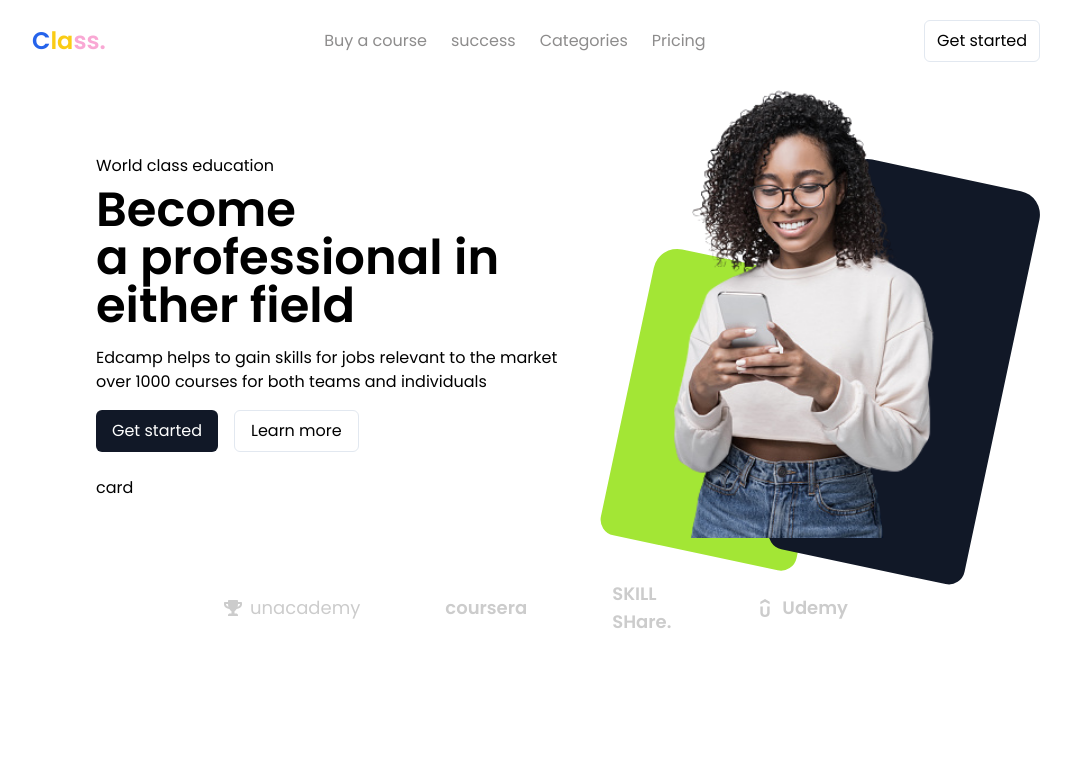
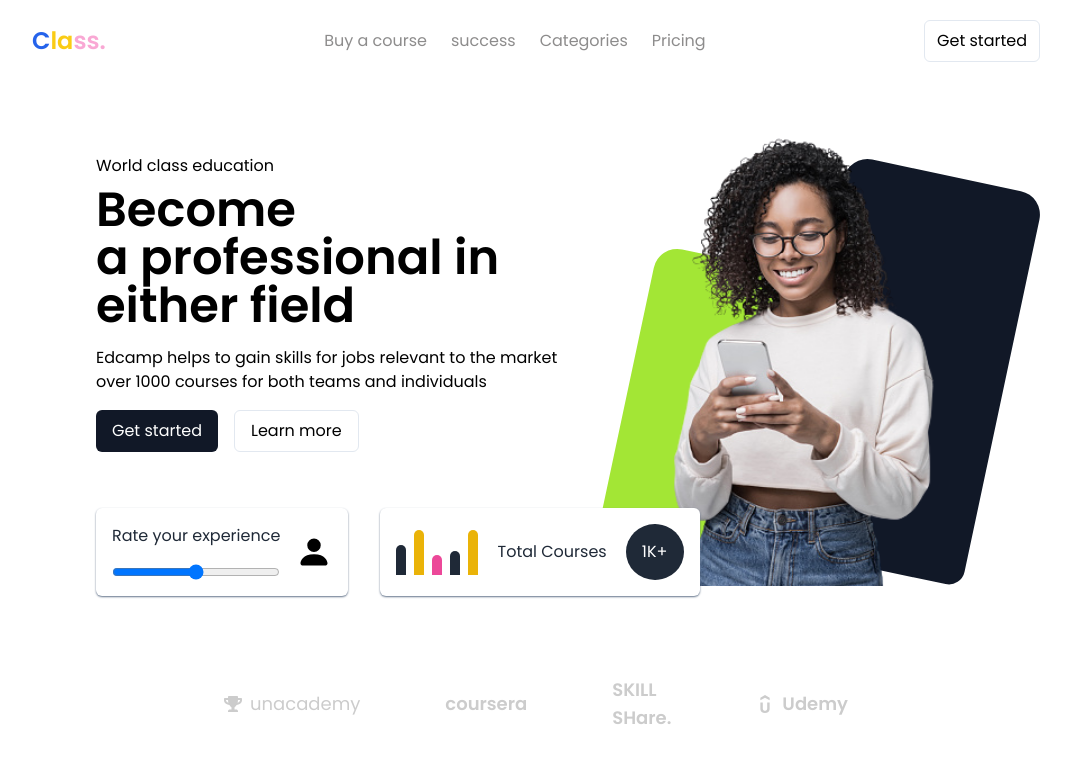
Before and after one commit to mjay0100/steamledge-class, a React (Vite) app: page / in a window 1280 px wide. Shown: the top 762 px of the page, without its empty margins (104-1175 px from the left). Built offline with nearby package versions, Linux system fonts and the light colour scheme.

Commit message:
added all the card to a component

```diff
--- a/src/Components/Card.jsx
+++ b/src/Components/Card.jsx
@@ -1,7 +1,30 @@
 import { BsPersonFill } from "react-icons/bs";
 
 const Card = () => {
-  return <div>card</div>;
+  return (
+    <div className="flex gap-[2rem] z-10 pointer">
+      <div className="flex gap-[1rem] items-center mt-[2rem] p-4 rounded-md shadow-sm shadow-slate-500">
+        <div className="flex flex-col gap-4">
+          <h1 className="text-gray-800">Rate your experience</h1>
+          <input type="range" name="" id="" />
+        </div>
+        <span className="text-4xl">
+          <BsPersonFill />
+        </span>
+      </div>
+      <div className="flex gap-[1.2rem] items-center mt-[2rem] p-4 rounded-md shadow-sm shadow-slate-500 z-10 bg-white">
+        <div className="flex gap-2 items-baseline">
+          <div className="w-[10px] h-[30px] bg-gray-800 rounded-t-2xl"></div>
+          <div className="w-[10px] h-[45px] bg-yellow-500 rounded-t-2xl"></div>
+          <div className="w-[10px] h-[20px] bg-pink-500 rounded-t-2xl"></div>
+          <div className="w-[10px] h-[24px] bg-gray-800 rounded-t-2xl"></div>
+          <div className="w-[10px] h-[45px] bg-yellow-500 rounded-t-2xl"></div>
+        </div>
+        <h1 className="text-gray-800">Total Courses</h1>
+        <div className="p-4 text-white rounded-[50%] bg-gray-800">1K+</div>
+      </div>
+    </div>
+  );
 };
 
 export default Card;
```
